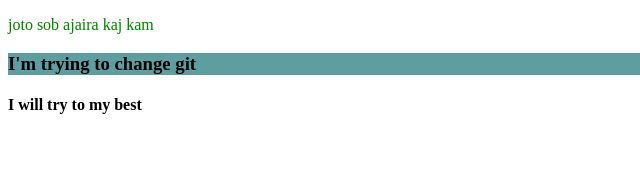
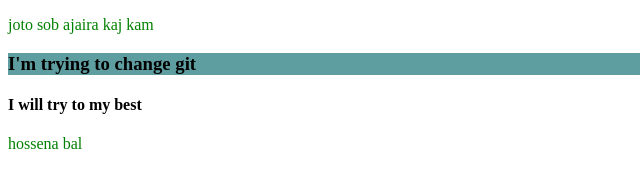
Before and after one commit to saadbinsohrab/My_first_ripo, a plain HTML site: page index.html in a window 1280 px wide. Shown: the full height of the page, 0-640 px from the left. Drawn offline with Linux system fonts and the light colour scheme.

Commit message:
ki hosse

```diff
--- a/index.html
+++ b/index.html
@@ -11,6 +11,7 @@
     <p>joto sob ajaira kaj kam</p>
     <h3>I'm trying to change git</h3>
     <h4>I will try to my best</h4>
+    <p>hossena bal</p>
 
 </body>
 </html>
```
